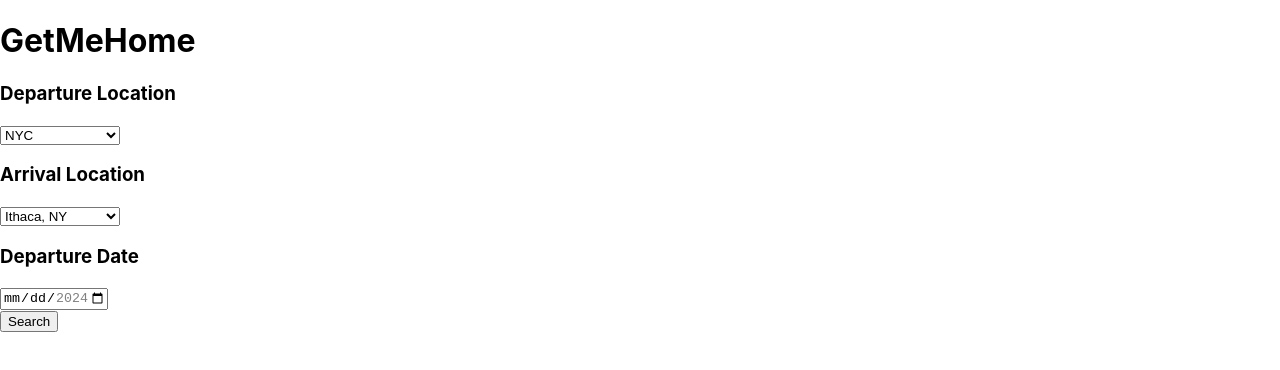
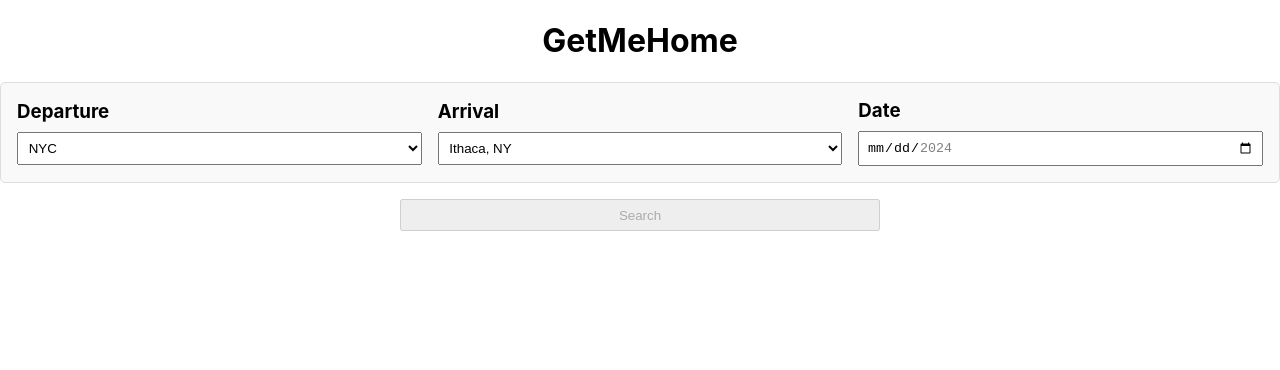
Before and after one commit to ronjj/gmh-web, a React (Create React App) app: page / in a window 1280 px wide. Shown: the top 370 px of the page. Built offline with nearby package versions, Linux system fonts and the light colour scheme.

Commit message:
basic web version done

```diff
--- a/src/App.js
+++ b/src/App.js
@@ -1,8 +1,24 @@
-import React,{ useState } from 'react';
+import React, { useState, useEffect } from 'react';
 import TripGrid from './TripGrid';
 import './App.css';
 
 function App() {
+  const options = {
+    "NYC": "new_york",
+    "Ithaca, NY": "ithaca",
+    "JFK Airport": "jfk",
+    "Binghamton, NY": "binghamton",
+    "Rochester, NY": "rochester",
+    "Albany, NY": "albany",
+    "Buffalo, NY": "buffalo",
+    "Syracuse, NY": "syracuse",
+    "SYR Airport": "syr_airport",
+    "Newark, NJ": "newark",
+    "Philadelphia, PA": "philly",
+    "Baltimore, MD": "baltimore",
+    "Boston, MA": "boston"
+  };
+
   let today = new Date();
   let dd = String(today.getDate()).padStart(2, '0');
   let mm = String(today.getMonth() + 1).padStart(2, '0');
@@ -18,30 +34,45 @@ function App() {
 
   maxDate = maxYyyy + '-' + maxMm + '-' + maxDd;
 
+  const [departureLocation, setDepartureLocation] = useState('new_york');
+  const [arrivalLocation, setArrivalLocation] = useState('ithaca');
+  const [departureDate, setDepartureDate] = useState('');
+  const [trips, setTrips] = useState([]);
+  const [loading, setLoading] = useState(false);
+
+  const apiUrl = `https://get-me-home.onrender.com/flix/${departureDate}/${departureLocation}/${arrivalLocation}`;
+
   async function fetchData() {
+    setLoading(true);
+    console.log(apiUrl);
     try {
-      // Make the fetch request
       const response = await fetch(apiUrl, { mode: 'cors' });
-
-      // Parse the JSON from the response
       const data = await response.json();
-
       console.log(data.trips);
       setTrips(data.trips);
     } catch (error) {
-      // Handle errors (e.g., network errors, JSON parsing errors)
       console.error('Fetch error:', error);
+    } finally {
+      setLoading(false);
     }
   }
 
   const handleButtonClick = () => {
+    if (departureLocation === arrivalLocation) {
+      alert('Departure and arrival locations must be different.');
+      return;
+    }
+    setLoading(false);
     fetchData();
+  };
+
+  const filterOptions = (selectedOption) => {
+    return Object.keys(options).filter(option => option !== selectedOption);
   };
 
   const handleSelectChange = (setter) => (event) => {
     setter(event.target.value);
     if (setter === setDepartureDate) {
-      console.log(event.target.value);
       const dateFromInput = event.target.value.split('-');
       const year = dateFromInput[0];
       const month = dateFromInput[1];
@@ -51,63 +82,49 @@ function App() {
     }
   };
 
-  const [departureLocation, setDepartureLocation] = useState('new_york');
-  const [arrivalLocation, setArrivalLocation] = useState('ithaca');
-  const [departureDate, setDepartureDate] = useState(today);
-  const [trips, setTrips] = useState([]);
-
-  const apiUrl = `https://get-me-home.onrender.com/flix/${departureDate}/${departureLocation}/${arrivalLocation}`
-  // const apiUrl = `http://127.0.0.1:5000/flix/${departureDate}/${departureLocation}/${arrivalLocation}`
+  useEffect(() => {
+    console.log(departureDate);
+  }, []);
 
   return (
     <div className="app">
-      <h1>GetMeHome</h1>
+      <h1 className='gmh'>GetMeHome</h1>
+      <div className="row">
         <div className="loc_dropdown">
-        <h3>Departure Location</h3>
-        <select onChange={handleSelectChange(setDepartureLocation)}>
-          <option value="new_york">NYC</option>
-          <option value="ithaca">Ithaca, NY</option>
-          <option value="jfk">JFK Airport</option>
-          <option value="binghamton">Binghamton, NY</option>
-          <option value="rochester">Rochester, NY</option>
-          <option value="albany">Albany, NY</option>
-          <option value="buffalo">Buffalo, NY</option>
-          <option value="syracuse">Syracuse, NY</option>
-          <option value="syr_airport">SYR Airport</option>
-          <option value="newark">Newark, NJ</option>
-          <option value="philly">Philadelphia, PA</option>
-          <option value="baltimore">Baltimore, MD</option>
-          <option value="boston">Boston, MA</option>
+          <h3>Departure</h3>
+          <select value={departureLocation} onChange={handleSelectChange(setDepartureLocation)}>
+            <option value="" disabled>Select a location</option>
+            {filterOptions(arrivalLocation).map(option => (
+              <option key={option} value={options[option]}>{option}</option>
+            ))}
           </select>
         </div>
         <div className="loc_dropdown">
-        <h3>Arrival Location</h3>
-        <select onChange={handleSelectChange(setArrivalLocation)}>
-        <option value="ithaca">Ithaca, NY</option>
-          <option value="new_york">NYC</option>
-          <option value="jfk">JFK Airport</option>
-          <option value="binghamton">Binghamton, NY</option>
-          <option value="rochester">Rochester, NY</option>
-          <option value="albany">Albany, NY</option>
-          <option value="buffalo">Buffalo, NY</option>
-          <option value="syracuse">Syracuse, NY</option>
-          <option value="syr_airport">SYR Airport</option>
-          <option value="newark">Newark, NJ</option>
-          <option value="philly">Philadelphia, PA</option>
-          <option value="baltimore">Baltimore, MD</option>
-          <option value="boston">Boston, MA</option>
+          <h3>Arrival</h3>
+          <select value={arrivalLocation} onChange={handleSelectChange(setArrivalLocation)}>
+            <option value="" disabled>Select a location</option>
+            {filterOptions(departureLocation).map(option => (
+              <option key={option} value={options[option]}>{option}</option>
+            ))}
           </select>
         </div>
         <div className="date_dropdown">
-        <h3>Departure Date</h3>
+          <h3>Date</h3>
           <input type="date" min={today} max={maxDate} onChange={handleSelectChange(setDepartureDate)} />
         </div>
+      </div>
+
       <div className="search">
-        <button onClick={handleButtonClick}>Search</button>
+        <button onClick={handleButtonClick} disabled={!departureDate}>Search</button>
       </div>
+
+      {loading ? (
+        <div className="loading-indicator">Loading...</div>
+      ) : (
         <div className="trip">
-        <TripGrid trips={trips}></TripGrid>
+          <TripGrid trips={trips} />
         </div>
+      )}
     </div>
   );
 }
--- a/src/TripRowView.js
+++ b/src/TripRowView.js
@@ -33,7 +33,7 @@ const TripRowView = ({ trip }) => {
             ))}
           </ul>
         </li>
-        <li><strong>Ticket Link:</strong> <a href={trip.ticket_link} target="_blank" rel="noopener noreferrer">Buy Ticket</a></li>
+        <li><a href={trip.ticket_link} target="_blank" rel="noopener noreferrer">Buy Ticket</a></li>
       </ul>
     </div>
   );
--- a/src/index.css
+++ b/src/index.css
@@ -37,3 +37,58 @@ code {
 .trip-row ul li strong {
   margin-right: 0.5em;
 }
+
+.row {
+  display: flex;
+  flex-direction: row;
+  align-items: center;
+  justify-content: space-between; /* Adjust spacing between items */
+  padding: 1em; /* Padding from the edge of the window */
+  gap: 1em; /* Space between flex items */
+  border: 1px solid #ddd; /* Optional: border for visual separation */
+  border-radius: 5px; /* Optional: rounded corners */
+  background-color: #f9f9f9; /* Optional: background color */
+}
+
+.loc_dropdown, .date_dropdown, .search {
+  flex: 1; /* Make items flexible */
+}
+
+.loc_dropdown h3, .date_dropdown h3 {
+  margin: 0 0 0.5em 0; /* Adjust heading margins */
+}
+
+select, input[type="date"], button {
+  width: 100%; /* Make inputs and button full width within their container */
+  padding: 0.5em; /* Padding inside inputs and button */
+  margin: 0; /* Remove default margins */
+  box-sizing: border-box; /* Include padding and border in the element's total width and height */
+}
+
+.search .button {
+  cursor: pointer; /* Change cursor on hover */
+  padding: 0.5em 1em; /* Padding inside button */
+}
+
+.search {
+  margin: 1em 25em;
+}
+
+.search button:disabled {
+  cursor: not-allowed;
+}
+
+.loading-indicator {
+  text-align: center;
+  font-size: 1.5em;
+  color: #0000;
+  margin-top: 2em;
+}
+
+.trip {
+  margin-top: 1em;
+}
+
+.gmh {
+  text-align: center;
+}
```
Lines whose indentation alone changed are shown as unchanged.
